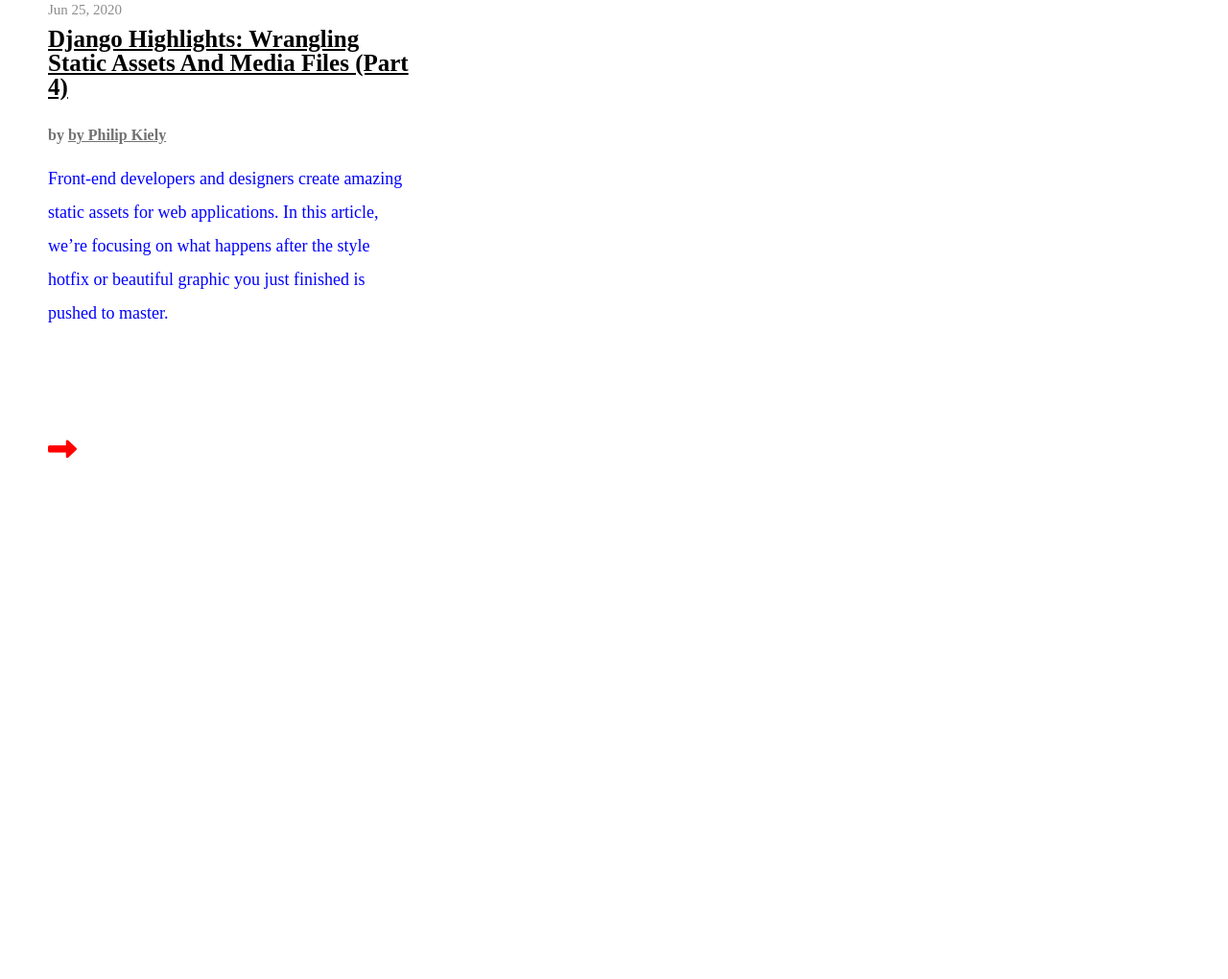
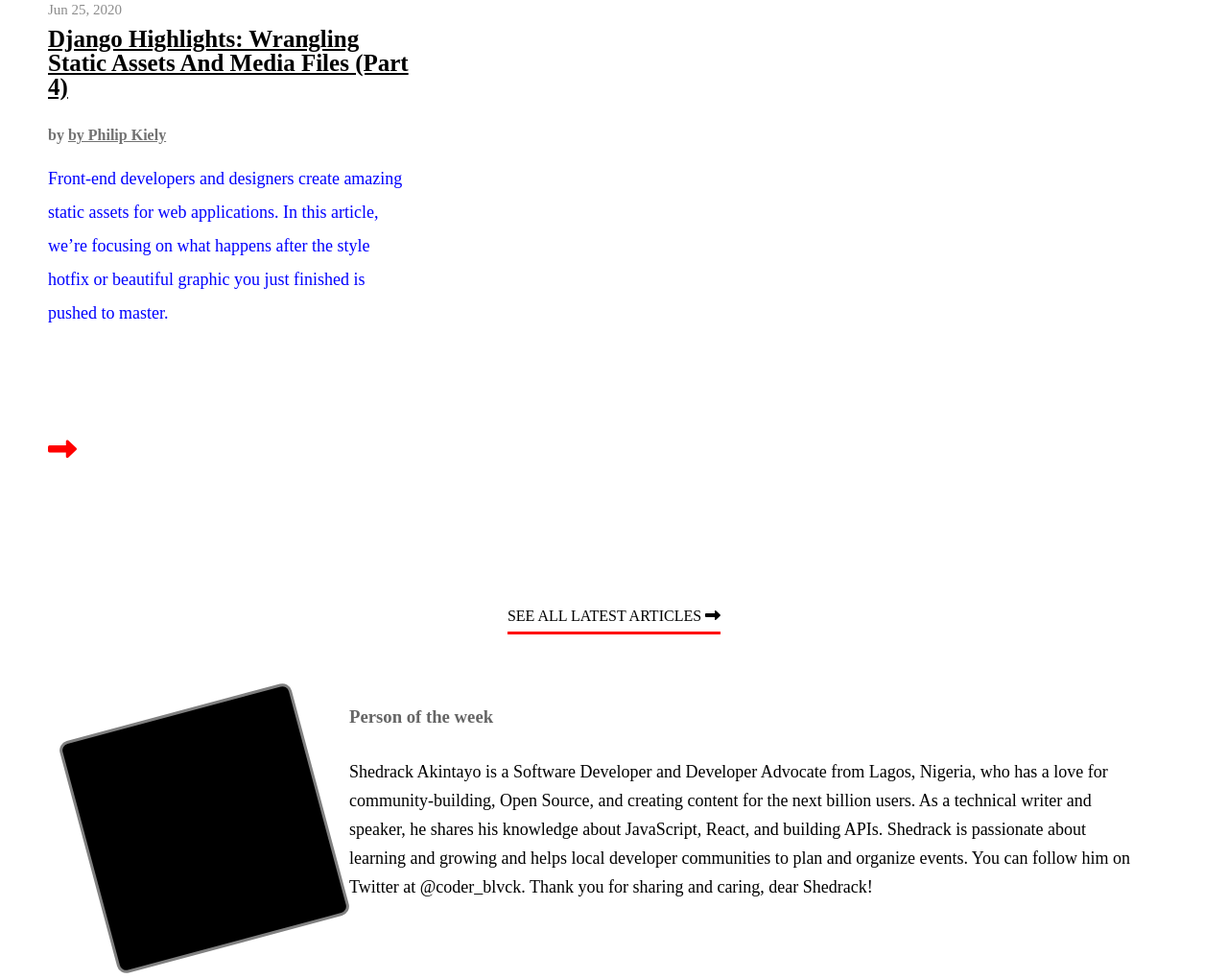
Before and after one commit to tiagoes/Design-Teardown, a plain HTML site: page index.html in a window 1280 px wide. Shown: the part 2857-3877 px from the top of the page at 96% size. Before the commit the page ends 3490 px from the top, so only its background shows below. Drawn offline with Linux system fonts and the light colour scheme.

Commit message:
added person of the week section

```diff
--- a/index.css
+++ b/index.css
@@ -42,7 +42,6 @@ nav input{
 
 main section{
     position: relative;
-    color: white;
 }
 
 main section h1{
@@ -155,6 +154,43 @@ main section h1 span{
     justify-content: center;
 }
 
+.text-center{
+    text-align: center;
+}
+
+.white{
+    color: white;
+}
+
+main section:nth-child(n+2){
+    margin-bottom: 88px;
+}
+
+.link{
+    border-bottom: 3px solid red;
+    padding-bottom: 8px;
+}
+
+/* Person of the week section */
+#person-of-the-week{
+    grid-template-columns: 1fr 3fr;
+    margin: 0 88px 32px;
+}
+
+#person-of-the-week h3{
+    color: hsl(0, 0%, 40%);
+    padding-bottom: 32px;
+}
+
+#person-of-the-week p{
+    font-size: large;
+    line-height: 30px;
+}
+
+#person-of-the-week-image{
+    width: 250px;
+    height: 250px;
+}
 
 /* testing second article */
 
--- a/index.html
+++ b/index.html
@@ -27,7 +27,7 @@
     </nav>
 
     <main>
-        <section class="">
+        <section class="white">
             <h1>
                 <span>Don’t Miss These Latest Articles</span>
             </h1>
@@ -201,8 +201,26 @@
                 </div>
             </article>
 
+            <p class="text-center">
+                <span class="link">SEE ALL LATEST ARTICLES <i class="fas fa-long-arrow-alt-right"></i></span>
+            </p>
+
         </section>
 
+        <article id="person-of-the-week" class="grid">
+            <div class="writer-image" id="person-of-the-week-image"></div>
+            <div>
+                <h3>Person of the week</h3>
+                <p>
+                    Shedrack Akintayo is a Software Developer and Developer Advocate from Lagos,
+                    Nigeria, who has a love for community-building, Open Source, and creating content
+                    for the next billion users. As a technical writer and speaker, he shares his knowledge
+                    about JavaScript, React, and building APIs. Shedrack is passionate about learning and
+                    growing and helps local developer communities to plan and organize events. You can follow
+                    him on Twitter at <a href="#">@coder_blvck</a>. Thank you for sharing and caring, dear Shedrack!
+                </p>
+            </div>
+        </article>
 
     </main>
 </body>
```
